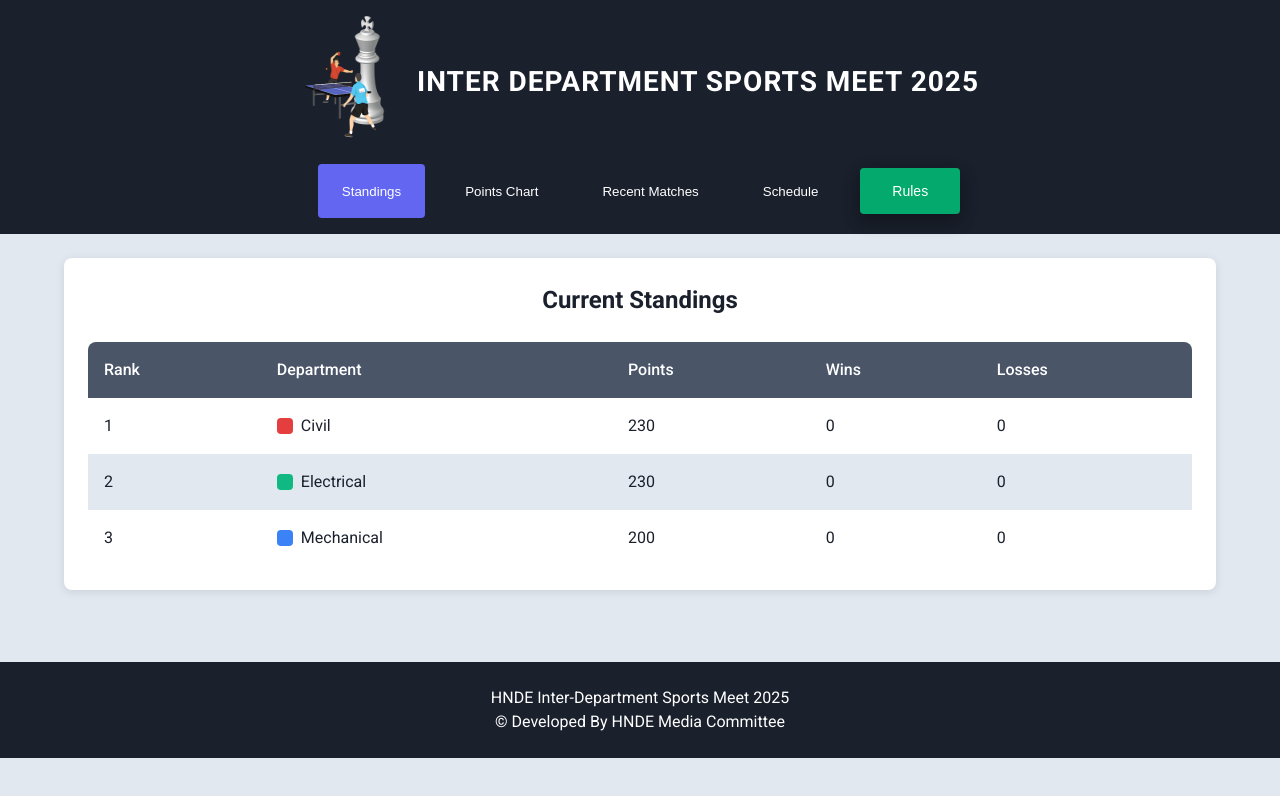
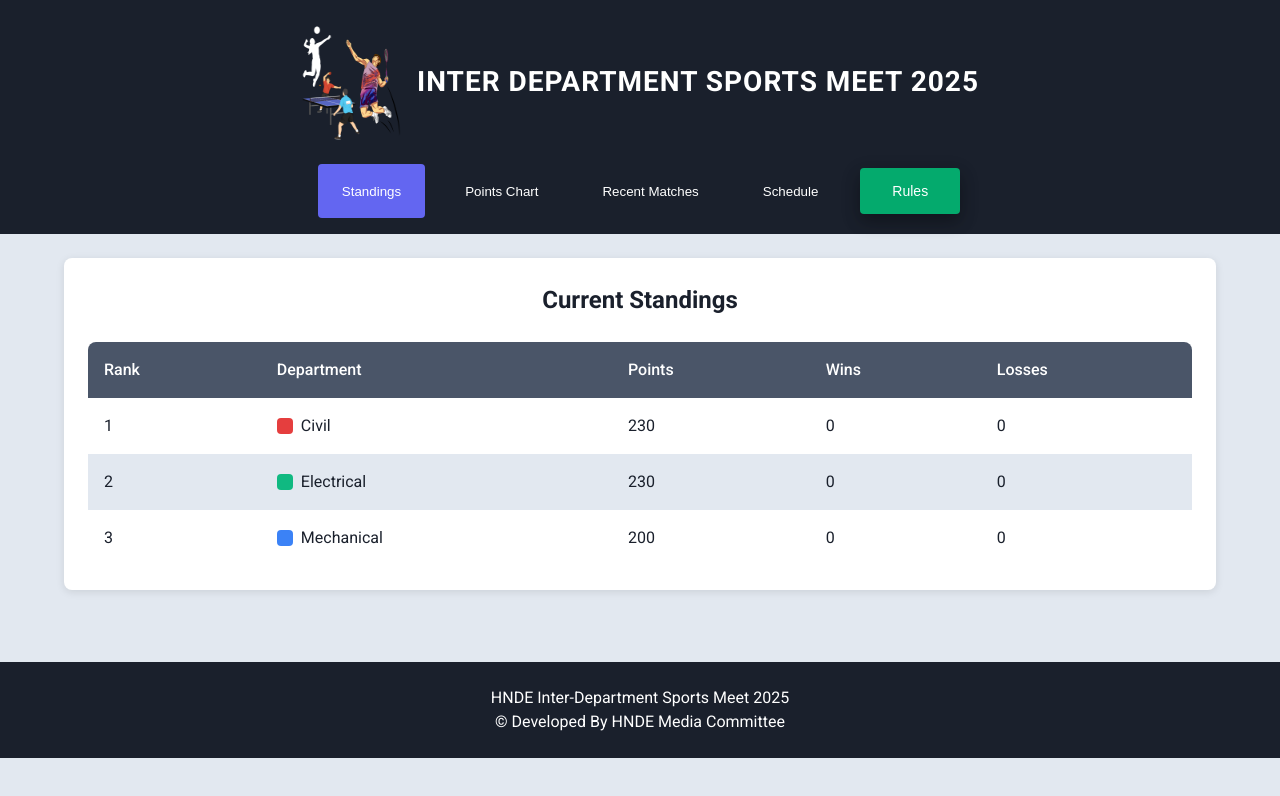
Before and after one commit to BPLIYANAGAMA/sportmeet, a plain HTML site: page index.html in a window 1280 px wide. Drawn offline with nearby package versions, Linux system fonts and the light colour scheme.

Commit message:
Update index.html

```diff
--- a/index.html
+++ b/index.html
@@ -33,7 +33,7 @@
     <div class="logo-container">
       <div class="logo">
         <div class="logo-image">
-          <img src="logo3.png" alt="Stickman" width="100" height="125">
+          <img src="logo4.png" alt="Stickman" width="100" height="125">
         </div>
         <h1>INTER DEPARTMENT SPORTS MEET 2025</h1>
       </div>
```
